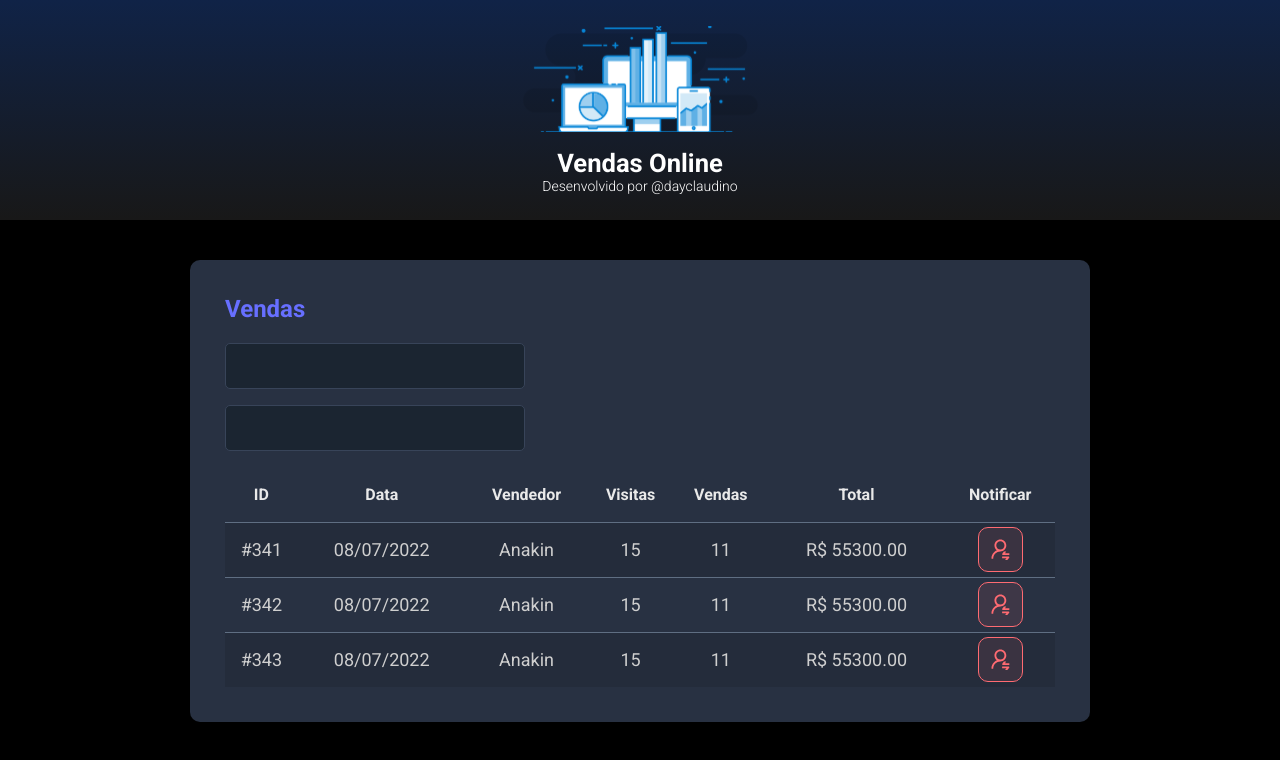
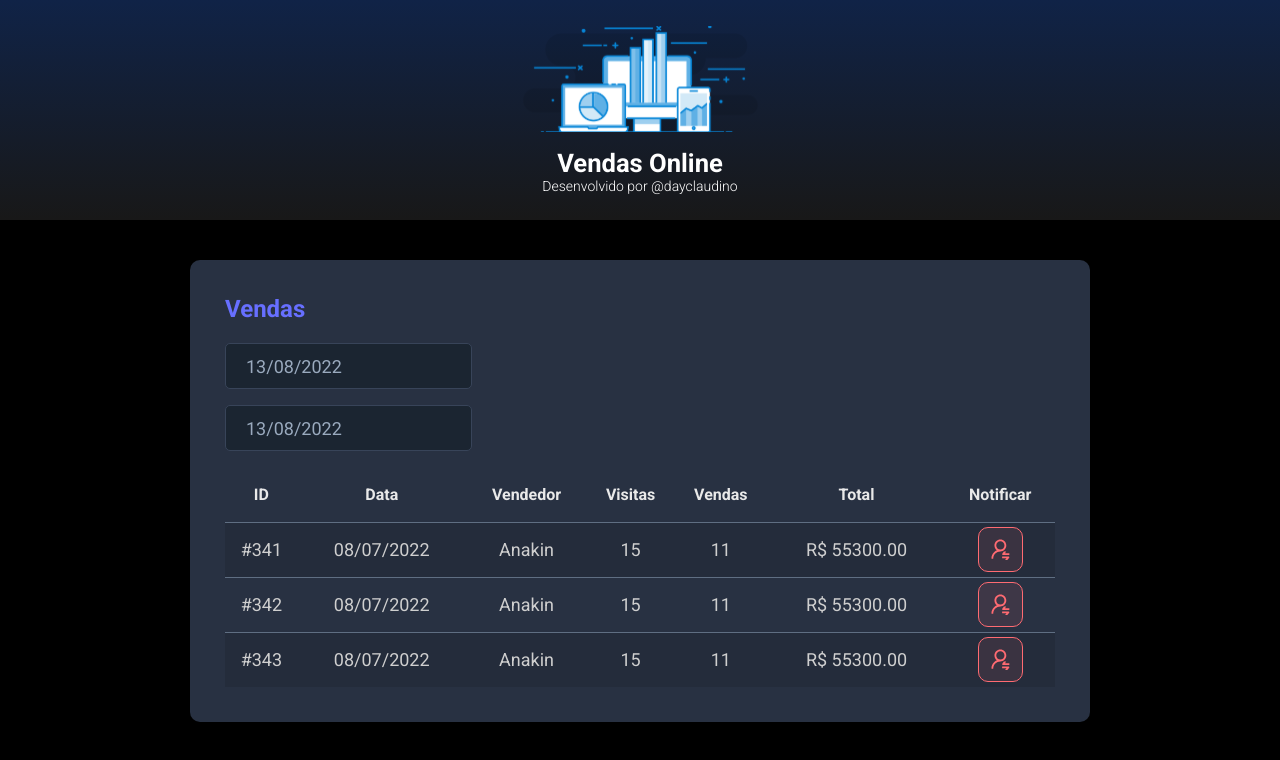
Before and after one commit to dayannaclaudino/webvendas, a React (Vite) app in the folder frontend/: page / in a window 1280 px wide. Shown: the top 760 px of the page. Built offline with nearby package versions, Linux system fonts and the light colour scheme.

Commit message:
Datepicker implementado

```diff
--- a/frontend/package.json
+++ b/frontend/package.json
@@ -9,7 +9,9 @@
     "preview": "vite preview"
   },
   "dependencies": {
+    "@types/react-datepicker": "4.4.2",
     "react": "^18.2.0",
+    "react-datepicker": "4.8.0",
     "react-dom": "^18.2.0"
   },
   "devDependencies": {
--- a/frontend/src/components/SalesCard/index.tsx
+++ b/frontend/src/components/SalesCard/index.tsx
@@ -1,6 +1,7 @@
-import NotificationButton from "../NotificationButton"
-import "./styles.css"
-
+import DatePicker from "react-datepicker";
+import "react-datepicker/dist/react-datepicker.css";
+import NotificationButton from "../NotificationButton";
+import "./styles.css";
 
 function SalesCard() {
   return (
@@ -9,10 +10,20 @@
 
       <div>
         <div className="webvendas-form">
-                <input className="webvendas-form-control" type="text" />
+          <DatePicker
+            selected={new Date()}
+            onChange={(date: Date) => {}}
+            className="webvendas-form-control"
+            dateFormat="dd/MM/yyyy"
+          />
         </div>
         <div className="webvendas-form">
-                <input className="webvendas-form-control" type="text" />
+        <DatePicker
+            selected={new Date()}
+            onChange={(date: Date) => {}}
+            className="webvendas-form-control"
+            dateFormat="dd/MM/yyyy"
+          />
         </div>
       </div>
 
@@ -30,7 +41,6 @@
             </tr>
           </thead>
           <tbody>
-
             <tr>
               <td className="show992">#341</td>
               <td className="show576">08/07/2022</td>
@@ -40,7 +50,7 @@
               <td>R$ 55300.00</td>
               <td>
                 <div className="web-vendas-btn-container">
-                        <NotificationButton/>
+                  <NotificationButton />
                 </div>
               </td>
             </tr>
@@ -53,7 +63,7 @@
               <td>R$ 55300.00</td>
               <td>
                 <div className="web-vendas-btn-container">
-                        <NotificationButton/>
+                  <NotificationButton />
                 </div>
               </td>
             </tr>
@@ -66,7 +76,7 @@
               <td>R$ 55300.00</td>
               <td>
                 <div className="web-vendas-btn-container">
-                         <NotificationButton/>
+                  <NotificationButton />
                 </div>
               </td>
             </tr>
@@ -74,7 +84,7 @@
         </table>
       </div>
     </div>
-  )
+  );
 }
 
-export default SalesCard
+export default SalesCard;
```
Also changed, not shown: 1 other file (tests, documents, lock files or other folders). Lines whose indentation alone changed are shown as unchanged.
